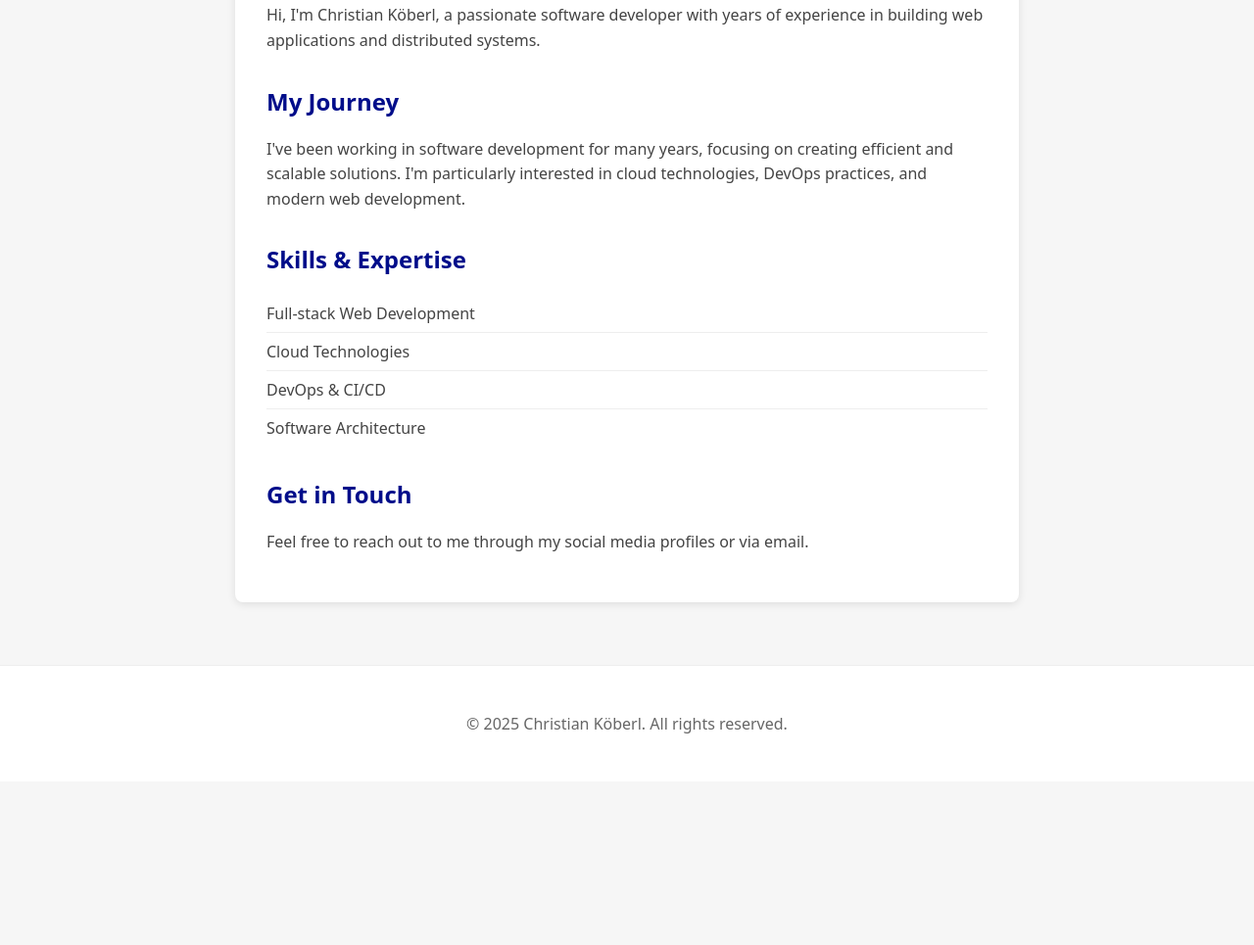
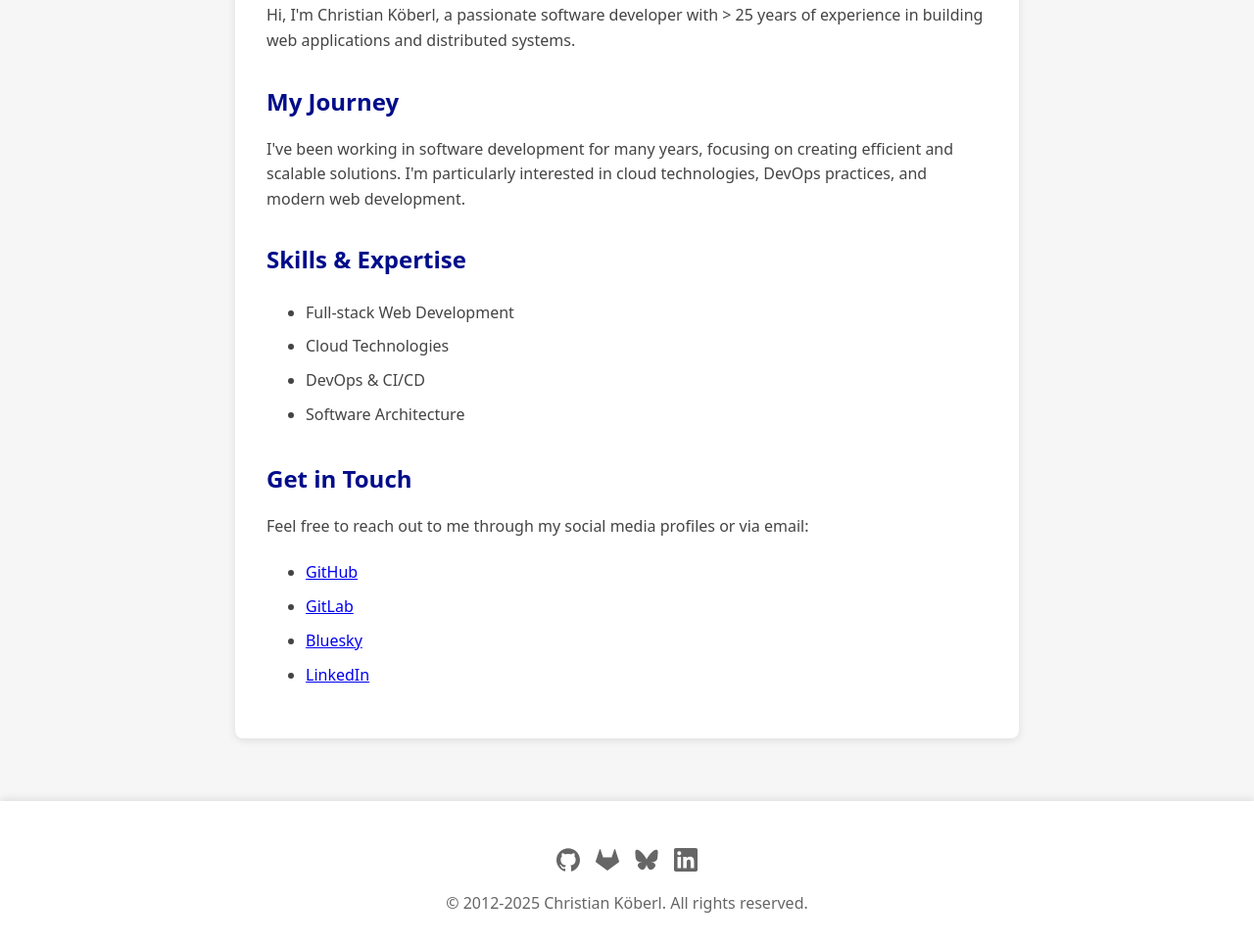
Before and after one commit to derkoe/derkoe.dev, an Astro site: page /about in a window 1280 px wide. Shown: the part 560-1525 px from the top of the page at 98% size. Before the commit the page ends 1358 px from the top, so only its background shows below. Built offline with nearby package versions, Linux system fonts and the light colour scheme; Astro itself is replaced by a stand-in of ours.

Commit message:
add links and finish about page

```diff
--- /dev/null
+++ b/src/components/SocialLinks.astro
@@ -0,0 +1,50 @@
+---
+import { socialLinks } from "../config";
+---
+
+<div class="social-links">
+  {
+    socialLinks.map((link) => (
+      <a
+        href={link.url}
+        target="_blank"
+        rel="noopener noreferrer"
+        class="social-link"
+        title={link.name}
+      >
+        <Fragment set:html={link.icon} />
+        <span class="sr-only">{link.name}</span>
+      </a>
+    ))
+  }
+</div>
+
+<style>
+  .social-links {
+    display: flex;
+    gap: 1rem;
+    justify-content: center;
+    margin-top: 1rem;
+  }
+
+  .social-link {
+    color: var(--text-light);
+    transition: color 0.2s;
+  }
+
+  .social-link:hover {
+    color: var(--accent);
+  }
+
+  .sr-only {
+    position: absolute;
+    width: 1px;
+    height: 1px;
+    padding: 0;
+    margin: -1px;
+    overflow: hidden;
+    clip: rect(0, 0, 0, 0);
+    white-space: nowrap;
+    border: 0;
+  }
+</style>
--- /dev/null
+++ b/src/config.ts
@@ -0,0 +1,30 @@
+export const socialLinks = [
+    {
+      name: "GitHub",
+      url: "https://github.com/derkoe",
+      icon: `<svg viewBox="0 0 24 24" width="24" height="24" fill="currentColor">
+        <path d="M12 .297c-6.63 0-12 5.373-12 12 0 5.303 3.438 9.8 8.205 11.385.6.113.82-.258.82-.577 0-.285-.01-1.04-.015-2.04-3.338.724-4.042-1.61-4.042-1.61C4.422 18.07 3.633 17.7 3.633 17.7c-1.087-.744.084-.729.084-.729 1.205.084 1.838 1.236 1.838 1.236 1.07 1.835 2.809 1.305 3.495.998.108-.776.417-1.305.76-1.605-2.665-.3-5.466-1.332-5.466-5.93 0-1.31.465-2.38 1.235-3.22-.135-.303-.54-1.523.105-3.176 0 0 1.005-.322 3.3 1.23.96-.267 1.98-.399 3-.405 1.02.006 2.04.138 3 .405 2.28-1.552 3.285-1.23 3.285-1.23.645 1.653.24 2.873.12 3.176.765.84 1.23 1.91 1.23 3.22 0 4.61-2.805 5.625-5.475 5.92.42.36.81 1.096.81 2.22 0 1.606-.015 2.896-.015 3.286 0 .315.21.69.825.57C20.565 22.092 24 17.592 24 12.297c0-6.627-5.373-12-12-12" />
+      </svg>`,
+    },
+    {
+      name: "GitLab",
+      url: "https://gitlab.com/derkoe",
+      icon: `<svg viewBox="0 0 24 24" width="24" height="24" fill="currentColor">
+        <path d="M23.955 13.587l-1.342-4.135-2.664-8.189a.455.455 0 0 0-.867 0L16.418 9.45H7.582L4.918 1.263a.455.455 0 0 0-.867 0L1.386 9.45.044 13.587a.924.924 0 0 0 .331 1.03L12 23.054l11.625-8.436a.92.92 0 0 0 .33-1.031" />
+      </svg>`,
+    },
+    {
+      name: "Bluesky",
+      url: "https://bsky.app/profile/derkoe.dev",
+      icon: `<svg width="24" height="24" viewBox="0 0 600 530" fill="currentColor">
+        <path d="m135.72 44.03c66.496 49.921 138.02 151.14 164.28 205.46 26.262-54.316 97.782-155.54 164.28-205.46 47.98-36.021 125.72-63.892 125.72 24.795 0 17.712-10.155 148.79-16.111 170.07-20.703 73.984-96.144 92.854-163.25 81.433 117.3 19.964 147.14 86.092 82.697 152.22-122.39 125.59-175.91-31.511-189.63-71.766-2.514-7.3797-3.6904-10.832-3.7077-7.8964-0.0174-2.9357-1.1937 0.51669-3.7077 7.8964-13.714 40.255-67.233 197.36-189.63 71.766-64.444-66.128-34.605-132.26 82.697-152.22-67.108 11.421-142.55-7.4491-163.25-81.433-5.9562-21.282-16.111-152.36-16.111-170.07 0-88.687 77.742-60.816 125.72-24.795z" />
+      </svg>`,
+    },
+    {
+      name: "LinkedIn",
+      url: "https://www.linkedin.com/in/derkoe",
+      icon: `<svg viewBox="0 0 24 24" width="24" height="24" fill="currentColor">
+        <path d="M20.447 20.452h-3.554v-5.569c0-1.328-.027-3.037-1.852-3.037-1.853 0-2.136 1.445-2.136 2.939v5.667H9.351V9h3.414v1.561h.046c.477-.9 1.637-1.85 3.37-1.85 3.601 0 4.267 2.37 4.267 5.455v6.286zM5.337 7.433a2.062 2.062 0 0 1-2.063-2.065 2.064 2.064 0 1 1 2.063 2.065zm1.782 13.019H3.555V9h3.564v11.452zM22.225 0H1.771C.792 0 0 .774 0 1.729v20.542C0 23.227.792 24 1.771 24h20.451C23.2 24 24 23.227 24 22.271V1.729C24 .774 23.2 0 22.222 0h.003z" />
+      </svg>`,
+    },
+  ];
--- a/src/layouts/Layout.astro
+++ b/src/layouts/Layout.astro
@@ -5,6 +5,7 @@ interface Props {
 
 const { title = "Christian Köberl's Blog" } = Astro.props;
 import ThemeToggle from "../components/ThemeToggle.astro";
+import SocialLinks from "../components/SocialLinks.astro";
 ---
 
 <!doctype html>
@@ -51,8 +52,9 @@ import ThemeToggle from "../components/ThemeToggle.astro";
       <slot />
     </main>
     <footer>
+      <SocialLinks />
       <p>
-        &copy; {new Date().getFullYear()} Christian Köberl. All rights reserved.
+        &copy; 2012-{new Date().getFullYear()} Christian Köberl. All rights reserved.
       </p>
     </footer>
   </body>
@@ -142,10 +144,15 @@ import ThemeToggle from "../components/ThemeToggle.astro";
   }
 
   footer {
+    background: var(--background-body);
+    padding: 2rem;
     text-align: center;
-    padding: 2rem;
-    background: var(--background-body);
-    border-top: 1px solid var(--border);
+    margin-top: auto;
+    box-shadow: 0 -2px 8px rgba(0, 0, 0, 0.1);
+  }
+
+  footer p {
+    margin: 1rem 0 0;
     color: var(--text-light);
   }
 </style>
--- a/src/pages/about.astro
+++ b/src/pages/about.astro
@@ -2,6 +2,7 @@
 import Layout from "../layouts/Layout.astro";
 import { Image } from "astro:assets";
 import derkoeSquare from "../assets/derkoe-square.jpg";
+import { socialLinks } from "../config";
 ---
 
 <Layout title="About Me - Christian Köberl">
@@ -17,8 +18,9 @@ import derkoeSquare from "../assets/derkoe-square.jpg";
     <div class="about-content">
       <h1>About Me</h1>
       <p>
-        Hi, I'm Christian Köberl, a passionate software developer with years of
-        experience in building web applications and distributed systems.
+        Hi, I'm Christian Köberl, a passionate software developer with &gt; 25
+        years of experience in building web applications and distributed
+        systems.
       </p>
 
       <h2>My Journey</h2>
@@ -39,7 +41,18 @@ import derkoeSquare from "../assets/derkoe-square.jpg";
       <h2>Get in Touch</h2>
       <p>
         Feel free to reach out to me through my social media profiles or via
-        email.
+        email:
+        <ul class="social-links">
+          {
+            socialLinks.map(link => (
+              <li>
+                <a href={link.url} target="_blank" rel="noopener noreferrer">
+                  <span>{link.name}</span>
+                </a>
+              </li>
+            ))
+          }
+        </ul>
       </p>
     </div>
   </div>
@@ -78,14 +91,8 @@ import derkoeSquare from "../assets/derkoe-square.jpg";
     margin-top: 2rem;
   }
 
-  ul {
-    list-style-type: none;
-    padding: 0;
-  }
-
   li {
-    padding: 0.5rem 0;
-    border-bottom: 1px solid var(--border);
+    padding: 0.4rem 0;
   }
 
   li:last-child {
```
